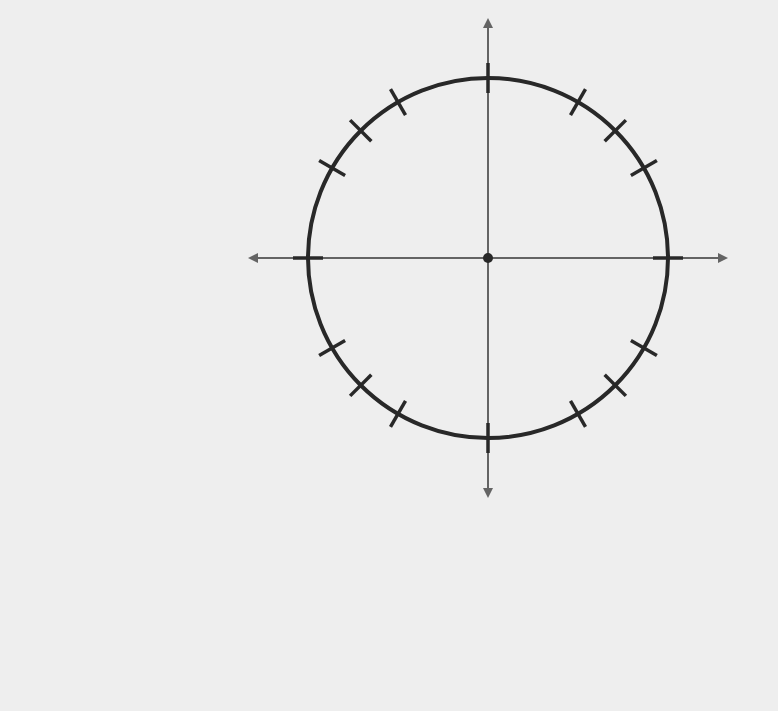
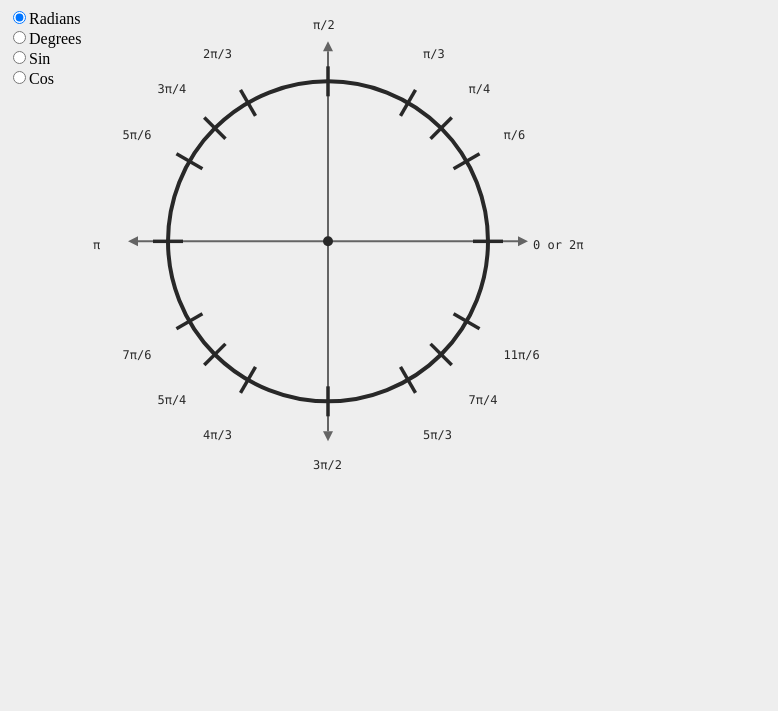
Before and after one commit to CutFamelia/unit-circle, a plain HTML site: page index.html in a window 1280 px wide. Shown: the whole page, without its empty margins (0-778 px from the left). Drawn offline with nearby package versions, Linux system fonts and the light colour scheme.

Commit message:
Added unit display

```diff
--- a/index.html
+++ b/index.html
@@ -3,8 +3,15 @@
 <head>
     <title>Unit Circle | Interactive Visualization by Derrick Cohodas</title>
     <link rel=stylesheet href="css/main.css">
+    <meta charset="UTF-8">
 </head>
 <body>
+    <div class="labelType" style="position:absolute">
+        <input type="radio" name="labelType" value="0" checked="checked">Radians<br>
+        <input type="radio" name="labelType" value="1">Degrees<br>
+        <input type="radio" name="labelType" value="2">Sin<br>
+        <input type="radio" name="labelType" value="3">Cos<br>
+    </div>
     <script src="js/d3.min.js"></script>
     <script src="https://code.jquery.com/jquery-latest.min.js"></script>
     <script src="js/main.js"></script>
--- a/js/main.js
+++ b/js/main.js
@@ -6,70 +6,48 @@ function UnitCircle() {
 
     var main = d3.select('body')
     var width = 960
-      , height = 500
-      , radius = 180
+      , height = 700
+      , radius = 160
       , angleAliases = {}
+      , labelType = 0
 
-       angleAliases[parseFloat(0).toFixed(2)] = ["0 or 2&pi;", "0&deg; or 360&deg;"]
+    $('input[name=labelType]:radio').on("change", function(){
+        labelType = $(this).val()
+        stdAngles()
+        console.log(labelType)
+    })
 
-       angleAliases[parseFloat(Math.PI/6).toFixed(2)] = "&pi;/6"
-       angleAliases[parseFloat(Math.PI/4).toFixed(2)] = "&pi;/4"
-       angleAliases[parseFloat(Math.PI/3).toFixed(2)] = "&pi;/3"
+    //Lookup table
+    angleAliases[parseFloat(0).toFixed(2)] = ["0 or 2π", "0° or 360°", "0", "1"] //Radians, degrees, sin, cos
 
-       angleAliases[parseFloat(Math.PI/2).toFixed(2)] = "&pi;/2"
+    angleAliases[parseFloat(Math.PI/6).toFixed(2)] = ["π/6", "30°", "1/2", "√3/2"]
+    angleAliases[parseFloat(Math.PI/4).toFixed(2)] = ["π/4", "45°", "1/√2", "1/√2"]
+    angleAliases[parseFloat(Math.PI/3).toFixed(2)] = ["π/3", "60°", "√3/2", "1/2"]
 
-       angleAliases[parseFloat(5*(Math.PI/6)).toFixed(2)] = "5&pi;/6"
-       angleAliases[parseFloat(2*(Math.PI/3)).toFixed(2)] = "2&pi;/3"
-       angleAliases[parseFloat(3*(Math.PI/4)).toFixed(2)] = "3&pi;/4"
+    angleAliases[parseFloat(Math.PI/2).toFixed(2)] = ["π/2", "90°", "1", "0"]
 
-       angleAliases[parseFloat(Math.PI).toFixed(2)] = "&pi;"
+    angleAliases[parseFloat(2*(Math.PI/3)).toFixed(2)] = ["2π/3", "120°", "√3/2", "-1/2"]
+    angleAliases[parseFloat(3*(Math.PI/4)).toFixed(2)] = ["3π/4", "135°", "1/√2", "-1/√2"]
+    angleAliases[parseFloat(5*(Math.PI/6)).toFixed(2)] = ["5π/6", "150°", "1/2", "-√3/2"]
 
-       angleAliases[parseFloat(7*(Math.PI/6)).toFixed(2)] = "7&pi;/6"
-       angleAliases[parseFloat(4*(Math.PI/3)).toFixed(2)] = "4&pi;/3"
-       angleAliases[parseFloat(5*(Math.PI/4)).toFixed(2)] = "5&pi;/4"
+    angleAliases[parseFloat(Math.PI).toFixed(2)] = ["π", "180°", "0", "1"]
 
-       angleAliases[parseFloat(3*(Math.PI/2)).toFixed(2)] = "3&pi;/2"
+    angleAliases[parseFloat(7*(Math.PI/6)).toFixed(2)] = ["7π/6", "210°", "-1/2", "-√3/2"]
+    angleAliases[parseFloat(5*(Math.PI/4)).toFixed(2)] = ["5π/4", "225°", "-1/√2", "-1/√2"]
+    angleAliases[parseFloat(4*(Math.PI/3)).toFixed(2)] = ["4π/3", "240°", "-√3/2", "-1/2"]
 
-       angleAliases[parseFloat(11*(Math.PI/6)).toFixed(2)] = "11&pi;/6"
-       angleAliases[parseFloat(5*(Math.PI/3)).toFixed(2)] = "5&pi;/3"
-       angleAliases[parseFloat(7*(Math.PI/4)).toFixed(2)] = "7&pi;/4"
+    angleAliases[parseFloat(3*(Math.PI/2)).toFixed(2)] = ["3π/2", "270°", "-1", "0"]
 
-       console.dir(angleAliases)
-
-/*
-drawAngleMark(0)
-
-    drawAngleMark((Math.PI/6))
-    drawAngleMark((Math.PI/3))
-    drawAngleMark((Math.PI/4))
-
-    drawAngleMark(Math.PI/2)
-
-    drawAngleMark(5*(Math.PI/6))
-    drawAngleMark(2*(Math.PI/3))
-    drawAngleMark(3*(Math.PI/4))
-
-    drawAngleMark(Math.PI)
-
-    drawAngleMark(7*(Math.PI/6))
-    drawAngleMark(4*(Math.PI/3))
-    drawAngleMark(5*(Math.PI/4))
-
-    drawAngleMark(3*Math.PI/2)
-
-    drawAngleMark(11*(Math.PI/6))
-    drawAngleMark(5*(Math.PI/3))
-    drawAngleMark(7*(Math.PI/4))
-
- */
-
+    angleAliases[parseFloat(5*(Math.PI/3)).toFixed(2)] = ["5π/3", "300°", "-√3/2", "1/2"]
+    angleAliases[parseFloat(7*(Math.PI/4)).toFixed(2)] = ["7π/4", "315°", "-1/√2", "1/√2"]
+    angleAliases[parseFloat(11*(Math.PI/6)).toFixed(2)] = ["11π/6", "330°", "-1/2", "√3/2"]
 
     //Main group
     var svg = main.append("svg")
       .attr("width", width)
       .attr("height", height)
       .append("g")
-      .attr("transform", "translate(" + width / 2 + "," + height / 2 + ") scale(1, -1)")
+      .attr("transform", "translate(" + width / 3 + "," + height / 3 + ") scale(1, -1)")
       .on("mousedown", function() {
          console.log(d3.mouse(this))
       })
@@ -79,33 +57,33 @@ drawAngleMark(0)
     var axisColor = "rgba(100,100,100,1)"
     svg.append("line")
        .attr("class", "y")
-       .attr("y1", -(radius+50))
-       .attr("y2", (radius+50))
+       .attr("y1", -(radius+30))
+       .attr("y2", (radius+30))
        .style("fill", "none")
        .style("stroke", axisColor)
        .style("stroke-width", "2px")
     svg.append("line")
        .attr("class", "x")
-       .attr("x1", -(radius+50))
-       .attr("x2", (radius+50))
+       .attr("x1", -(radius+30))
+       .attr("x2", (radius+30))
        .style("fill", "none")
        .style("stroke", axisColor)
        .style("stroke-width", "2px")
     svg.append("polygon")
        .attr("class", "ynArrow")
-       .attr("points", "0,"+(radius+60)+" 5,"+(radius+50)+" -5,"+(radius+50))
+       .attr("points", "0,"+(radius+40)+" 5,"+(radius+30)+" -5,"+(radius+30))
        .style("fill", axisColor)
     svg.append("polygon")
        .attr("class", "ypArrow")
-       .attr("points", "0,"+ -(radius+60)+" 5,"+ -(radius+50)+" -5,"+ -(radius+50))
+       .attr("points", "0,"+ -(radius+40)+" 5,"+ -(radius+30)+" -5,"+ -(radius+30))
        .style("fill", axisColor)
     svg.append("polygon")
        .attr("class", "xnArrow")
-       .attr("points", -(radius+60)+",0 "+-(radius+50)+",5 "+-(radius+50)+",-5")
+       .attr("points", -(radius+40)+",0 "+-(radius+30)+",5 "+-(radius+30)+",-5")
        .style("fill", axisColor)
     svg.append("polygon")
        .attr("class", "xpArrow")
-       .attr("points",  (radius+60)+",0 "+(radius+50)+",5 "+(radius+50)+",-5")
+       .attr("points",  (radius+40)+",0 "+(radius+30)+",5 "+(radius+30)+",-5")
        .style("fill", axisColor)
     //Center
     svg.append("circle")
@@ -133,12 +111,15 @@ drawAngleMark(0)
                               , y: (radius-(length/2))*sin }
                      , outer: { x: (radius+(length/2))*cos
                               , y: (radius+(length/2))*sin }
+                     , text: { x: (radius+(2*length))*cos - length/2
+                              , y: (radius+(2*length))*sin - length/4}
                      , center: { x: radius*cos
                                , y: radius*sin }
           }
 
+        //Line mark
         svg.append("line")
-           .attr("class", "angleMarkLine")
+           .attr("class", "angleMark")
            .attr("x1", coords.inner.x)
            .attr("y1", coords.inner.y)
            .attr("x2", coords.outer.x)
@@ -147,15 +128,28 @@ drawAngleMark(0)
            .style("stroke", color)
            .style("stroke-width", "3.5px")
 
+        //Circle
         svg.append("circle")
-           .attr("class", "angleMarkCircle")
+           .attr("class", "angleMark")
            .attr("cx", coords.center.x)
            .attr("cy", coords.center.y)
            .attr("r", 15)
            .style("fill", "rgba(0,0,0,0)")
            .style("stroke", "none")
+
+        //Text
+        svg.append("text")
+           .attr("class", "angleMark")
+           .attr("x", coords.text.x)
+           .attr("y", coords.text.y)
+           //.attr("transform", "rotate(90, "+coords.text.x+", "+coords.text.y+")")
+           .attr("transform", "matrix(1, 0, 0, -1, "+ (coords.text.x-(1)*coords.text.x) +", "+ (coords.text.y-(-1)*coords.text.y) +")")
+           .attr("font-family", "'Consolas', monospace, sans-serif")
+           .attr("font-size", "12px")
+           .attr("fill", color)
+           .text(angleAliases[parseFloat(angle).toFixed(2)][labelType])
     }
-
+//<text x="20" y="20" font-family="sans-serif" font-size="20px" fill="red">Hello!</text>
     function drawAngleSweep(angle) {
         var length = 30
           , width = 2
@@ -214,7 +208,7 @@ drawAngleMark(0)
            .style("fill", color)
            .style("stroke", "none")
 
-        //Angle
+        //Angle arc
         var anglePath = d3.svg.arc()
            .outerRadius(21)
            .innerRadius(19)
@@ -260,6 +254,9 @@ drawAngleMark(0)
         if(!timedOut) draw(this)
     })
 
+    function stdAngles() {
+        $('.angleMark').remove()
+
         drawAngleMark(0)
 
         drawAngleMark((Math.PI/6))
@@ -283,6 +280,9 @@ drawAngleMark(0)
         drawAngleMark(11*(Math.PI/6))
         drawAngleMark(5*(Math.PI/3))
         drawAngleMark(7*(Math.PI/4))
+    }
+
+    stdAngles()
 
 }
 
```
Also changed, not shown: js/main-ck.js. Lines whose indentation alone changed are shown as unchanged.
